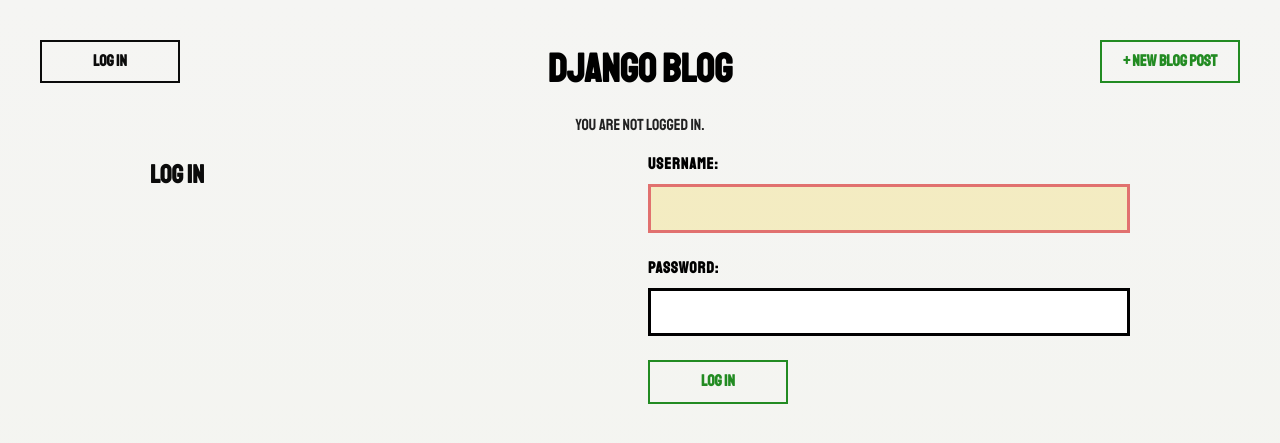
After one commit to MossaJehad/django-blog-website, a Django app: page /accounts/login/ in a window 1280 px wide. The commit adds this page. Shown: the top 443 px of the page. Run offline with Django 5.2, Linux system fonts and the light colour scheme; some web fonts are replaced.

Commit message:
add login/logout

```diff
--- a/blog_project/settings.py
+++ b/blog_project/settings.py
@@ -119,6 +119,9 @@ USE_TZ = True
 STATIC_URL = 'static/'
 STATICFILES_DIRS = [os.path.join(BASE_DIR, 'static')]
 
+LOGIN_REDIRECT_URL = 'home'
+LOGOUT_REDIRECT_URL = 'home'
+
 # Default primary key field type
 # https://docs.djangoproject.com/en/5.2/ref/settings/#default-auto-field
 
--- a/blog_project/urls.py
+++ b/blog_project/urls.py
@@ -18,6 +18,7 @@ from django.contrib import admin # type: ignore
 from django.urls import path, include # type: ignore
 
 urlpatterns = [
+	path('accounts/', include('django.contrib.auth.urls')),
 	path('admin/', admin.site.urls),
 	path('', include('blog.urls'))
 ]
--- a/static/css/base.css
+++ b/static/css/base.css
@@ -69,7 +69,6 @@ body {
 	position: relative;
 	background: var(--card-bg);
 	padding: 1.5rem;
-	border-radius: var(--radius);
 	box-shadow:  0 6px 22px rgba(10,10,10,0.04);
 	display: block;
 	overflow: hidden;
@@ -77,14 +76,15 @@ body {
 }
 
 .button {
+	margin: 0 0 30px 0;
 	width: 140px;
+	display: inline-block;
 	text-align: center;
 	text-decoration: none;
 	font-weight: 600;
 	padding: 0.5rem 1rem;
-	border-radius: var(--radius);
 	transition: background 0.3s, color 0.3s;
-	position: absolute;
+	cursor: pointer;
 }
 
 .save_btn {
@@ -114,7 +114,16 @@ body {
 	color: white;
 }
 
+.session {
+	position: absolute;
+	left: 2.5rem;
+	top: 2.5rem;
+	color: var(--text);
+	border: 2px solid var(--text);
+}
+
 .home_button {
+	position: absolute;
 	right: 12rem;
 	top: 2.5rem;
 	color: var(--home_button);
@@ -126,6 +135,7 @@ body {
 }
 
 .new_button {
+	position: absolute;
 	right: 2.5rem;
 	top: 2.5rem;
 	color: var(--new_button);
@@ -137,6 +147,7 @@ body {
 }
 
 .update_button {
+	position: absolute;
 	right: 2.5rem;
 	top: 6rem;
 	color: var(--update_button);
@@ -148,6 +159,7 @@ body {
 }
 
 .delete_button {
+	position: absolute;
 	right: 12rem;
 	top: 6rem;
 	color: var(--delete_button);
@@ -166,7 +178,6 @@ body {
 .post_details {
 	background: var(--card-bg);
 	border: 3px solid #000;
-	border-radius: var(--radius);
 	padding: 2rem;
 	max-width: 760px;
 	margin: 2rem auto;
@@ -198,7 +209,6 @@ body {
 .post_details::before {
 	content: "";
 	position: absolute;
-	border-radius: 20%;
 	top: -20px;
 	left: -20px;
 	width: 60px;
--- a/templates/base.html
+++ b/templates/base.html
@@ -12,6 +12,21 @@
 		<header>
 			<h1 class="site_header"><a href="{% url 'home' %}">Django blog</a></h1>
 		</header>
+		{% if user.is_authenticated %}
+			<p>Hi {{ user.username }}!</p>
+			<form method="post" action="{% url 'logout' %}">
+				{% csrf_token %}
+				<p>
+					<a class="button save_btn session" value="logout" type="submit" href="#"
+						onclick="this.closest('form').submit();">
+						Log out
+					</a>
+				</p>
+			</form>
+		{% else %}
+			<p>You are not logged in.</p>
+			<a class="button save_btn session" href="{% url 'login' %}">Log In</a>
+		{% endif %}
 		<nav>
 			<a class="new_button button" href="{% url 'post_new' %}">+ New Blog Post</a>
 		</nav>
--- /dev/null
+++ b/templates/registration/login.html
@@ -0,0 +1,21 @@
+<!-- templates/registration/login.html -->
+{% extends 'base.html' %}
+{% block content %}
+	<h2>Log In</h2>
+	<form method="post">
+		{% csrf_token %}
+		<div class="form-group">
+			{{ form.username.label_tag }}
+			{{ form.username }}
+			{{ form.username.errors }}
+		</div>
+		<div class="form-group">
+			{{ form.password.label_tag }}
+			{{ form.password }}
+			{{ form.password.errors }}
+		</div>
+		<a class="button save_btn" value="Login" type="submit" href="#" onclick="this.closest('form').submit();">
+			Log In
+		</a>
+	</form>
+{% endblock content %}
```
Also changed, not shown: db.sqlite3.
